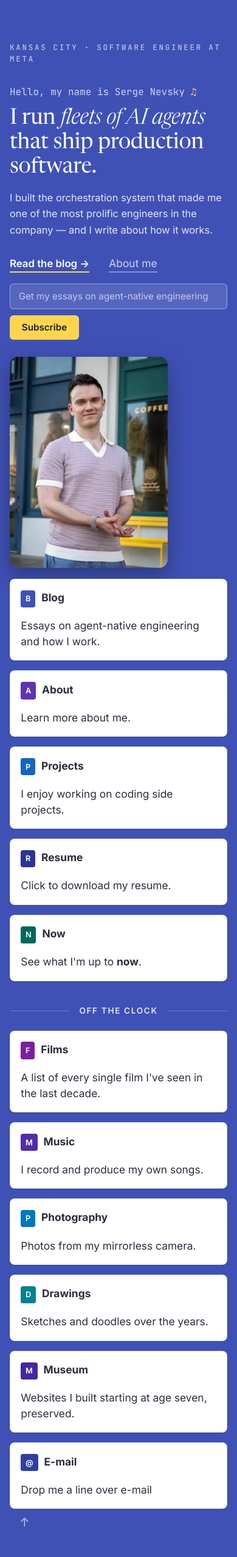
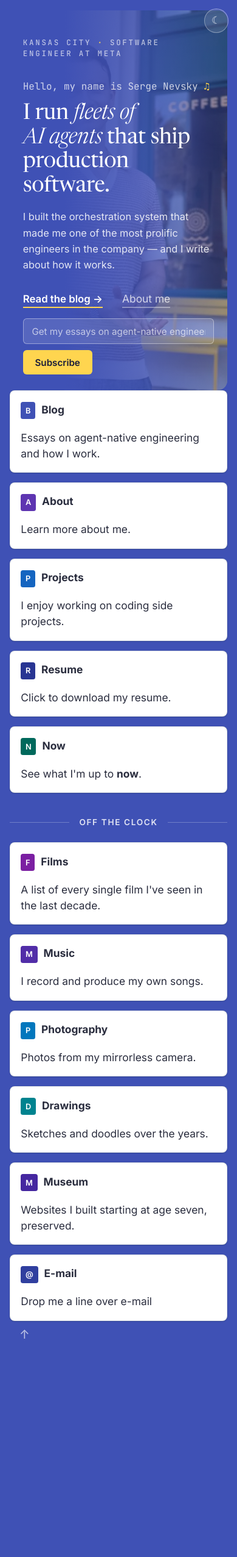
Before and after one commit to Dejital/dejital.github.com, a Jekyll site: the page built from index.html, in a window 390 px wide. Shown: the whole page at 61% size. Built offline with Jekyll 4.4.1, drawn with Linux system fonts in a browser that asks for light colours; after the commit the page ends 2245 px from its top, so only the background shows below that.

Commit message:
Theme toggle (top-right, localStorage + system fallback); mobile hero: portrait as right-side background with indigo wash
Co-Authored-By: Claude Fable 5 <noreply@anthropic.com>

```diff
--- a/_layouts/default.html
+++ b/_layouts/default.html
@@ -18,8 +18,33 @@
         <link rel="manifest" href="/manifest.json">
         <link rel="mask-icon" href="/safari-pinned-tab.svg" color="#3f51b5">
         <link rel="stylesheet" href="/assets/css/screen.css">
+        <script>
+          // Apply saved theme before first paint to avoid a flash.
+          (function () {
+            var t = localStorage.getItem('theme');
+            if (t) document.documentElement.setAttribute('data-theme', t);
+          })();
+        </script>
     </head>
     <body>
+        <button class="theme-toggle" aria-label="Toggle light/dark theme" title="Toggle theme"></button>
+        <script>
+          (function () {
+            var btn = document.querySelector('.theme-toggle');
+            function current() {
+              return document.documentElement.getAttribute('data-theme') ||
+                (matchMedia('(prefers-color-scheme: dark)').matches ? 'dark' : 'light');
+            }
+            function paint() { btn.textContent = current() === 'dark' ? '☀' : '☾'; }
+            btn.addEventListener('click', function () {
+              var next = current() === 'dark' ? 'light' : 'dark';
+              document.documentElement.setAttribute('data-theme', next);
+              localStorage.setItem('theme', next);
+              paint();
+            });
+            paint();
+          })();
+        </script>
         <div id="top">
             <header>
                 <a href="/" id="left-header" class="nav-item side" style="text-align: left;">
--- a/assets/css/screen.css
+++ b/assets/css/screen.css
@@ -54,8 +54,24 @@
     --card-shadow-hover: 0 6px 16px rgba(23, 43, 77, 0.28), 0 0 1px rgba(23, 43, 77, 0.35);
 }
 
+:root[data-theme="dark"] {
+    --bg: #12142e;
+    --surface: #1c1f42;
+    --text: #e4e6f4;
+    --muted: #a6abcc;
+    --accent: #5c6bc0;
+    --accent-hover: #4a57a9;
+    --link: #9fa8da;
+    --link-hover: #c5cae9;
+    --hero-bg: #12142e;
+    --border: #4a4f77;
+    --card-border: rgba(159, 168, 218, 0.18);
+    --card-shadow: 0 1px 2px rgba(0, 0, 0, 0.5);
+    --card-shadow-hover: 0 8px 20px rgba(0, 0, 0, 0.55), 0 0 1px rgba(0, 0, 0, 0.6);
+}
+
 @media (prefers-color-scheme: dark) {
-    :root {
+    :root:not([data-theme="light"]) {
         --bg: #12142e;
         --surface: #1c1f42;
         --text: #e4e6f4;
@@ -70,6 +86,31 @@
         --card-shadow: 0 1px 2px rgba(0, 0, 0, 0.5);
         --card-shadow-hover: 0 8px 20px rgba(0, 0, 0, 0.55), 0 0 1px rgba(0, 0, 0, 0.6);
     }
+}
+
+/* ---------------------------------------------------------------------------
+   Theme toggle — fixed top-right, quiet
+--------------------------------------------------------------------------- */
+.theme-toggle {
+    position: fixed;
+    top: 0.9rem;
+    right: 0.9rem;
+    z-index: 50;
+    width: 40px;
+    height: 40px;
+    border-radius: 999px;
+    border: 1px solid var(--border);
+    background: var(--surface);
+    color: var(--muted);
+    font-size: 1.05rem;
+    line-height: 1;
+    cursor: pointer;
+    transition: color 0.15s ease, border-color 0.15s ease;
+}
+
+.theme-toggle:hover {
+    color: var(--text);
+    border-color: var(--muted);
 }
 
 /* ---------------------------------------------------------------------------
@@ -313,14 +354,50 @@ footer a:hover {
     box-shadow: 0 14px 36px rgba(0, 0, 0, 0.3);
 }
 
+/* On small screens the portrait becomes a right-side background with an
+   indigo wash, and the hero text reads over it. */
 @media (max-width: 760px) {
     .heading {
         grid-template-columns: 1fr;
-        gap: 1.75rem;
+        gap: 0;
+        position: relative;
+        overflow: hidden;
+        border-radius: 16px;
+        padding: 2.5em 1.25em 1.5em;
+    }
+
+    .hero-text {
+        position: relative;
+        z-index: 1;
     }
 
     .hero-portrait {
-        max-width: 260px;
+        position: absolute;
+        inset: 0 0 0 25%;
+        margin: 0;
+        z-index: 0;
+    }
+
+    .hero-portrait img {
+        width: 100%;
+        height: 100%;
+        object-fit: cover;
+        object-position: top right;
+        border-radius: 0;
+        box-shadow: none;
+    }
+
+    .hero-portrait::after {
+        content: "";
+        position: absolute;
+        inset: 0;
+        /* rgba fallback, then color-mix (tracks --hero-bg in dark mode) */
+        background: linear-gradient(90deg,
+            #3f51b5 0%, rgba(63, 81, 181, 0.82) 45%, rgba(63, 81, 181, 0.45) 100%);
+        background: linear-gradient(90deg,
+            var(--hero-bg) 0%,
+            color-mix(in srgb, var(--hero-bg) 82%, transparent) 45%,
+            color-mix(in srgb, var(--hero-bg) 45%, transparent) 100%);
     }
 }
 
--- a/index.html
+++ b/index.html
@@ -17,6 +17,16 @@ layout: main
   main, footer {
     max-width: 960px;
     padding: 0 1rem;
+  }
+  /* Theme toggle on the indigo hero: frosted instead of solid surface. */
+  .theme-toggle {
+    background: rgba(255, 255, 255, 0.12);
+    border-color: rgba(255, 255, 255, 0.35);
+    color: rgba(255, 255, 255, 0.8);
+  }
+  .theme-toggle:hover {
+    color: #fff;
+    border-color: rgba(255, 255, 255, 0.7);
   }
   /* Quiet on the indigo hero too: muted white by default, full white on hover
      (mirrors the muted -> text treatment in screen.css for light/dark). */
```
